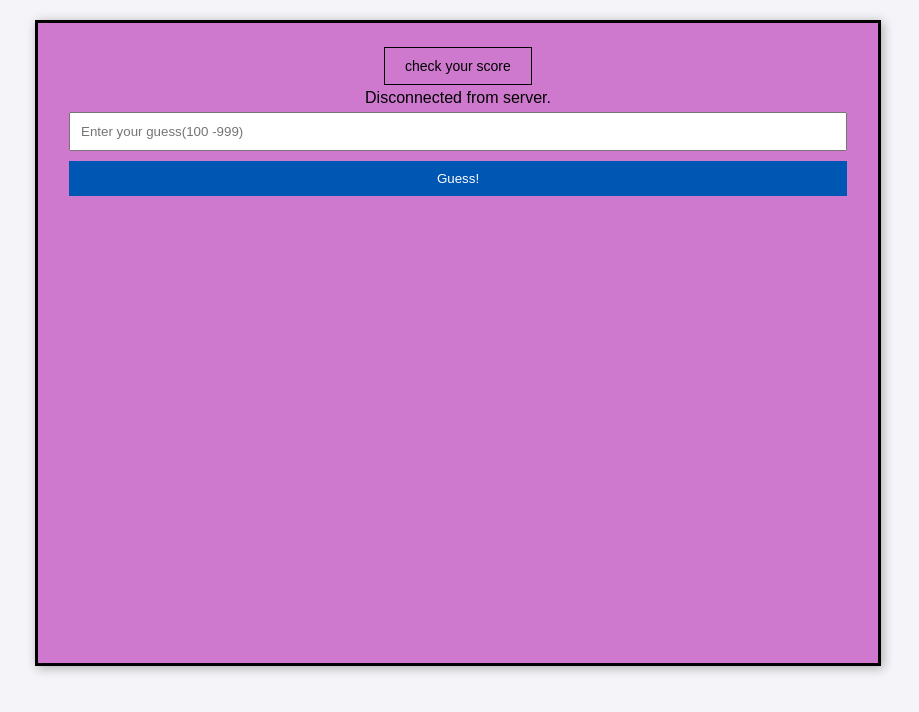
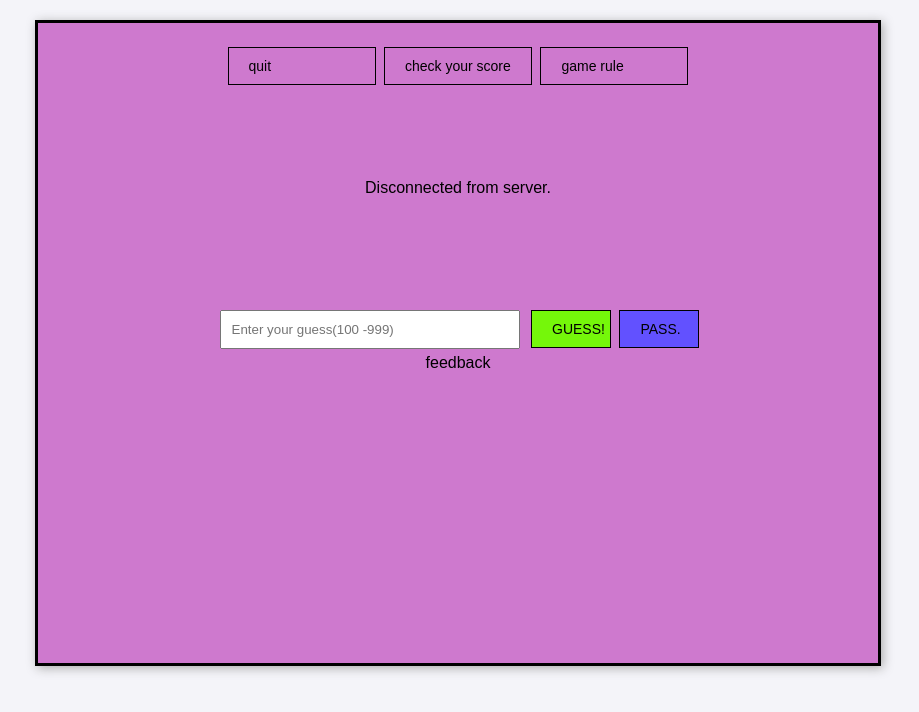
Before and after one commit to tommyfeyheartsfish/the-lottery, a website: page frontend/index.html in a window 1280 px wide. Shown: the whole page, without its empty margins (182-1101 px from the left). Drawn offline with Linux system fonts and the light colour scheme.

Commit message:
frontend clicky added

```diff
--- a/frontend/index.html
+++ b/frontend/index.html
@@ -8,23 +8,16 @@
 </head>
 <body>
     <div id="game-container">
-        <button id="check-button"
-          style="background-color: #ce79ce;
-               color: rgb(0, 0, 0);
-               padding: 10px 20px;
-               text-align: start;
-               text-decoration: none;
-               display: inline-block;
-               font-size: 14px;
-               margin: 4px 2px;
-               cursor: pointer;
-               border: 1px solid #000000;
-               width: 148px;">check your score
-        </button>
+      <button id="quit-button">quit</button>
+        <button id="check-button">check your score</button>
+        <button id="rule-button">game rule</button>
+        <br><br><br><br><br><br>
         <div id="status">Waiting for players...</div>
+        <br><br><br><br><br><br>
         <input type="number" id="guess-input" placeholder="Enter your guess(100 -999)" min="100" max="999">
-        <button id="guess-button">Guess!</button>
-        <div id="feedback"></div>
+        <button id="guess-button">GUESS!</button>
+        <button id="pass-button">PASS.</button>
+        <div id="feedback">feedback</div>
     </div>
     <script src="script.js"></script>
 </body>
--- a/frontend/script.js
+++ b/frontend/script.js
@@ -3,7 +3,6 @@ const websocket = new WebSocket(serverUrl);
 const statusDisplay = document.getElementById('status');
 const guessInput = document.getElementById('guess-input');
 const guessButton = document.getElementById('guess-button');
-const leaderboard = document.getElementById('leaderboard');
 const feedback = document.getElementById('feedback');
 
 websocket.onopen = function(event) {
@@ -13,11 +12,8 @@ websocket.onopen = function(event) {
 websocket.onmessage = function(event) {
     const data = JSON.parse(event.data);
     switch (data.type) {
-        case 'gameUpdate':
-            updateLeaderboard(data.players);
-            break;
-        case 'feedback':
-            displayFeedback(data.correctDigits, data.rank);
+        case 'guess responded ':
+            displayFeedback(data.NumOfCorrectGuessed);
             break;
     }
 };
@@ -35,20 +31,11 @@ websocket.onerror = function(event) {
 guessButton.onclick = function() {
     const guess = parseInt(guessInput.value, 10);
     if (!isNaN(guess)) {
-        websocket.send(JSON.stringify({action: "guess", guess: guess}));
+        websocket.send(JSON.stringify("guess "+guess));
         guessInput.value = '';  // Clear input after sending
     }
 };
 
-function updateLeaderboard(players) {
-    leaderboard.innerHTML = '';
-    players.forEach(player => {
-        const li = document.createElement('li');
-        li.textContent = `Player ${player.id}: ${player.score} points`;
-        leaderboard.appendChild(li);
-    });
+function displayFeedback(correctDigits, rank) {
+    feedback.textContent = `You guessed {NumOfCorrectGuessed} numbers correctly!`;
 }
-
-function displayFeedback(correctDigits, rank) {
-    feedback.textContent = `Correct digits: ${correctDigits}. Your rank: ${rank}`;
-}
--- a/frontend/styles.css
+++ b/frontend/styles.css
@@ -16,23 +16,50 @@ body {
   box-shadow: 2px 2px 10px #aaa;
 }
 
+#quit-button, #check-button, #rule-button {
+  background-color: #ce79ce;
+  color: rgb(0, 0, 0);
+  padding: 10px 20px;
+  text-align: start;
+  text-decoration: none;
+  display: inline-block;
+  font-size: 14px;
+  margin: 4px 2px;
+  cursor: pointer;
+  border: 1px solid #000000;
+  width: 148px;
+}
 input, button {
   padding: 10px;
   margin: 5px;
-  width: calc(100% - 22px);
+  width: calc(300px);
   box-sizing: border-box;
 }
 
-button {
+#guess-button{
+  background-color: #75f70a;
+  color: rgb(0, 0, 0);
+  padding: 10px 20px;
+  display: inline-block;
+  font-size: 14px;
+  margin: 4px 2px;
   cursor: pointer;
-  background-color: #0056b3;
-  color: white;
-  border: none;
+  border: 1px solid #000000;
+  width: 80px;
+}
+#pass-button{
+  background-color: #6251ff;
+  color: rgb(0, 0, 0);
+  padding: 10px 20px;
+
+  display: inline-block;
+  font-size: 14px;
+  margin: 4px 2px;
+  cursor: pointer;
+  border: 1px solid #000000;
+  width: 80px;
 }
 
-button:hover {
-  background-color: #004494;
-}
 
 ul {
   list-style-type: none;
```
